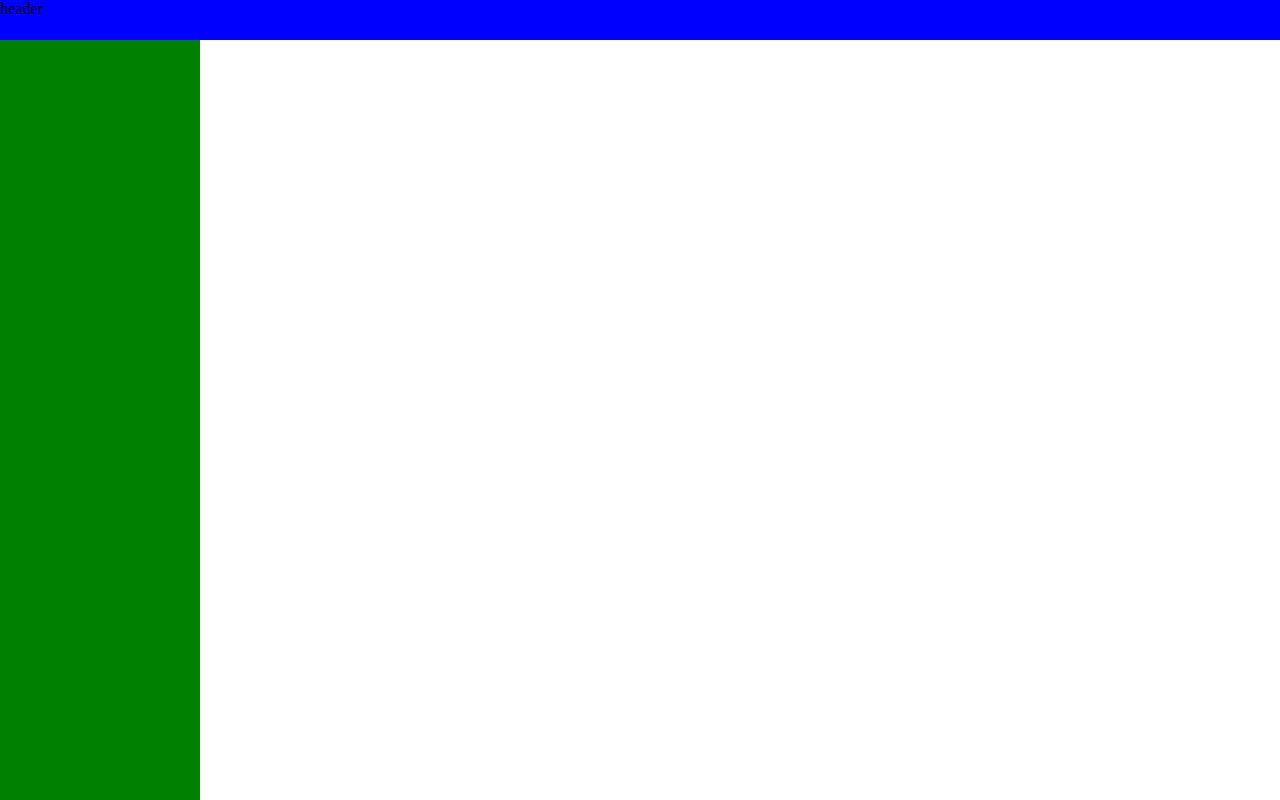
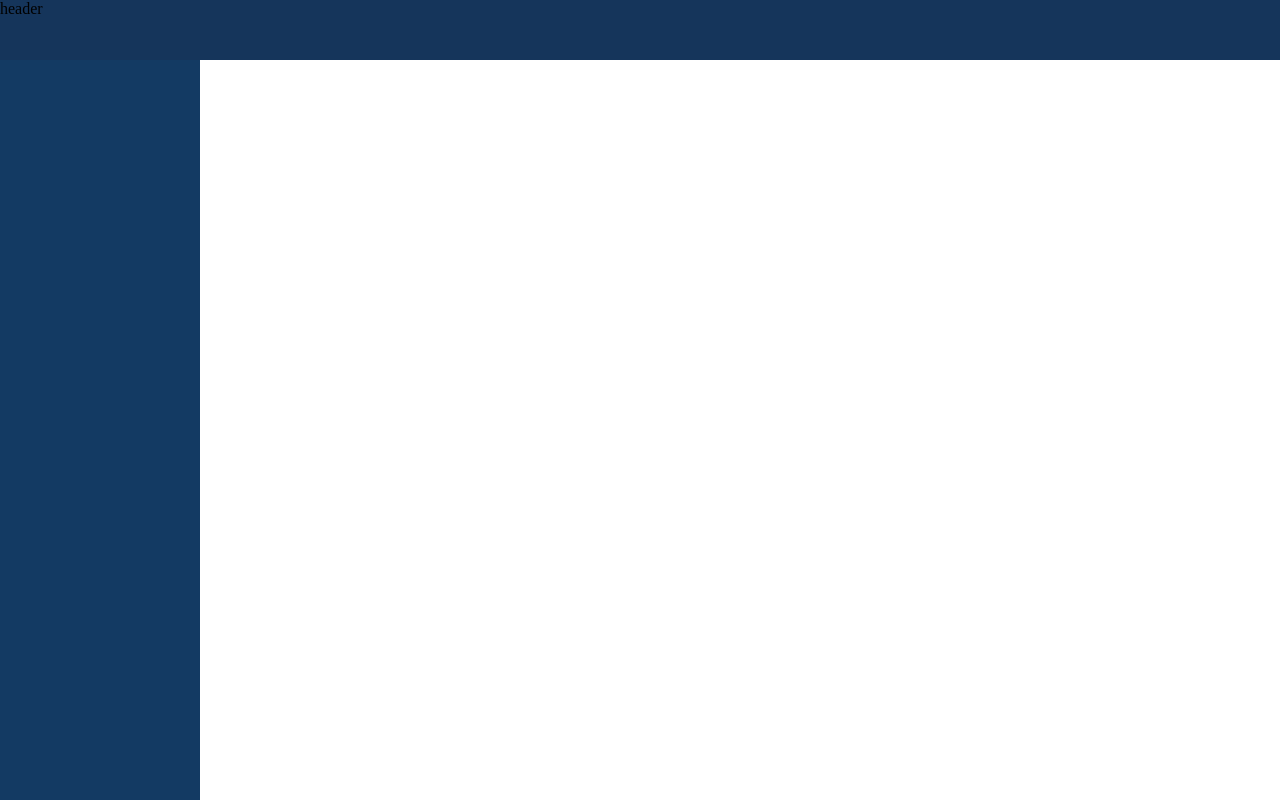
Before and after one commit to zhangct456/new_vue, a Vue app: page /#/ in a window 1280 px wide. Built offline with nearby package versions, Linux system fonts and the light colour scheme.

Commit message:
更换框架

```diff
--- a/public/index.html
+++ b/public/index.html
@@ -5,11 +5,11 @@
     <meta http-equiv="X-UA-Compatible" content="IE=edge">
     <meta name="viewport" content="width=device-width,initial-scale=1.0">
     <link rel="icon" href="<%= BASE_URL %>favicon.ico">
-    <title>project</title>
+    <title>app</title>
   </head>
   <body>
     <noscript>
-      <strong>We're sorry but project doesn't work properly without JavaScript enabled. Please enable it to continue.</strong>
+      <strong>We're sorry but app doesn't work properly without JavaScript enabled. Please enable it to continue.</strong>
     </noscript>
     <div id="app"></div>
     <!-- built files will be auto injected -->
--- a/src/App.vue
+++ b/src/App.vue
@@ -7,7 +7,16 @@
 <script>
 export default {
   name: "app",
-  components: {}
+  components: {},
+  provide() {
+    const screenWidth = document.body.clientWidth;
+    return { screenType: screenWidth > 1000 ? "computer" : "mobile" };
+  },
+  mounted() {
+    debugger
+    window.console.log(document.body.clientWidth);
+    window.console.log(this.screenType);
+  }
 };
 </script>
 
--- a/src/layout/Aside.vue
+++ b/src/layout/Aside.vue
@@ -23,10 +23,10 @@ export default {
 <style lang="less" scoped>
 .aside {
   position: fixed;
-  top: 40px;
+  top: 60px;
   bottom: 0;
   left: 0;
   width: 200px;
-  background-color: green;
+  background-color: #133a63;
 }
 </style>
--- a/src/layout/Header.vue
+++ b/src/layout/Header.vue
@@ -25,7 +25,7 @@ export default {
   right: 0;
   left: 0;
   width: 100%;
-  height: 40px;
-  background-color: blue;
+  height: 60px;
+  background-color: #15355b;
 }
 </style>
```
Also changed, not shown: package.json (+6 -22 lines), 2 other files (tests, documents, lock files or other folders).
